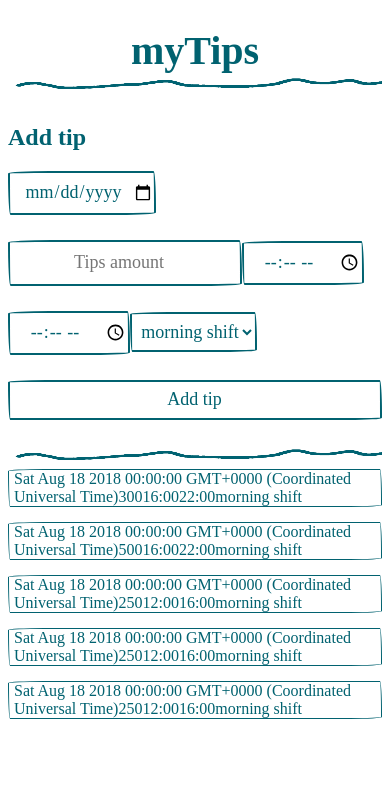
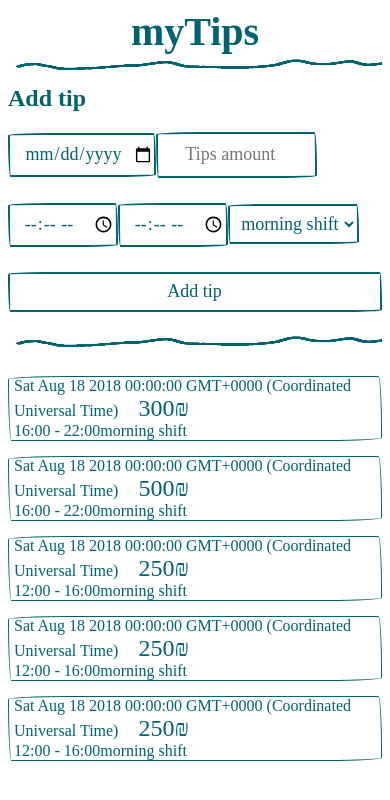
Before and after one commit to anton202/myTips, an Angular app: page / in a window 390 px wide. Shown: the top 800 px of the page. Built offline with nearby package versions, Linux system fonts and the light colour scheme; a web font is replaced by a local one.

Commit message:
did compoent comunication, add some styls

```diff
--- a/src/app/header/header.component.css
+++ b/src/app/header/header.component.css
@@ -19,5 +19,6 @@
         font-family: 'Gaegu', cursive;
         font-size: 40px;
         margin-bottom: 0;
+        margin-top: 0;
     }
 }
--- a/src/app/menu/my-tips/add-tip/add-tip.component.css
+++ b/src/app/menu/my-tips/add-tip/add-tip.component.css
@@ -32,6 +32,21 @@
       input[type="submit"]{
           display: block;
           width: 100%;
+          margin-bottom: 20px;
+      }
 
+      input[type="number"]{
+          width: 40%
       }
+
+      input[type="time"]{
+        width: 27%
+     }
+
+    select{
+        width: 35%;
     }
+
+
+
+    }
--- a/src/app/menu/my-tips/add-tip/add-tip.component.html
+++ b/src/app/menu/my-tips/add-tip/add-tip.component.html
@@ -1,6 +1,6 @@
 <div class="container">
-    <form action="">
-        <input type="date" placeholder="Date">
+    <form action="#">
+        <input type="date" placeholder="Date" #date>
         <input type="number" placeholder="Tips amount">
         <input type="time">
         <input type="time">
@@ -9,6 +9,6 @@
           <option value="middleShift">middle shift</option>
           <option value="eveningShift">evening shift</option>
         </select>
-        <input type="submit" value="Add tip">
+        <input type="submit" value="Add tip" (click)="addTip(date.value)">
     </form>
 </div>
--- a/src/app/menu/my-tips/add-tip/add-tip.component.ts
+++ b/src/app/menu/my-tips/add-tip/add-tip.component.ts
@@ -1,4 +1,4 @@
-import { Component, OnInit } from '@angular/core';
+import { Component, OnInit,EventEmitter, Output } from '@angular/core';
 
 @Component({
   selector: 'app-add-tip',
@@ -6,10 +6,14 @@ import { Component, OnInit } from '@angular/core';
   styleUrls: ['./add-tip.component.css']
 })
 export class AddTipComponent implements OnInit {
-
+  @Output() emDate = new EventEmitter<string>()
   constructor() { }
 
   ngOnInit() {
   }
 
+  addTip(newTip){
+    this.emDate.emit(newTip)
+  }
+
 }
--- a/src/app/menu/my-tips/my-tips.component.css
+++ b/src/app/menu/my-tips/my-tips.component.css
@@ -1,11 +1,16 @@
 @media screen and (min-width: 320px) and (max-width: 480px){
 .addTip{
-    margin-top: 30px;
+    margin-top: 10px;
+}
+
+h2{
+    margin-top: 0;
 }
 
 img{
     height: 20px;
     width: 100%;
+    margin-bottom: 20px;
 }
 
 input {
--- a/src/app/menu/my-tips/my-tips.component.html
+++ b/src/app/menu/my-tips/my-tips.component.html
@@ -1,7 +1,7 @@
 <div class="container">
   <div class="addTip">
     <h2>Add tip</h2>
-        <app-add-tip></app-add-tip>
+        <app-add-tip (emDate)="getDate($event)"></app-add-tip>
   </div>
  <img src="../../assets/line.jpg" alt="">
   <div>
--- a/src/app/menu/my-tips/my-tips.component.ts
+++ b/src/app/menu/my-tips/my-tips.component.ts
@@ -8,6 +8,7 @@ import { Tip } from './tip.model';
   styleUrls: ['./my-tips.component.css']
 })
 export class MyTipsComponent implements OnInit {
+  inputDate: any ;
   tips: Tip[] =  [new Tip(new Date(2018,7,18), 300, '16:00', '22:00', 'morning shift'),
   new Tip(new Date(2018,7,18), 500, '16:00', '22:00', 'morning shift'),
   new Tip(new Date(2018,7,18), 250, '12:00', '16:00', 'morning shift'),
@@ -15,8 +16,15 @@ export class MyTipsComponent implements OnInit {
   new Tip(new Date(2018,7,18), 250, '12:00', '16:00', 'morning shift')];
 
   constructor() { }
+
   ngOnInit() {
   }
 
+  getDate(date){
+    this.inputDate = date;
+    console.log(date)
+    this.tips.unshift(new Tip(this.inputDate, 300, '16:00', '22:00', 'morning shift'));
+    console.log(this.tips);
+  }
 
 }
--- a/src/app/menu/my-tips/new-tip/new-tip.component.css
+++ b/src/app/menu/my-tips/new-tip/new-tip.component.css
@@ -7,4 +7,12 @@
   margin-bottom: 15px;
 }
 
+#tip{
+  font-size: 24px;
 }
+
+.topData > span {
+  margin-right: 20px;
+}
+
+}
--- a/src/app/menu/my-tips/new-tip/new-tip.component.html
+++ b/src/app/menu/my-tips/new-tip/new-tip.component.html
@@ -1,7 +1,9 @@
 <div class="container">
-    <span>{{tip.date}}</span>
-    <span>{{tip.amount}}</span>
-    <span>{{tip.startTime}}</span>
+  <div class="topData">
+      <span>{{tip.date}}</span>
+      <span id="tip">{{tip.amount}}&#x20AA;</span>
+  </div>
+    <span>{{tip.startTime}} - </span>
     <span>{{tip.endTime}}</span>
     <span>{{tip.shiftCategory}}</span>
   </div>
```
Also changed, not shown: 2 other files (tests, documents, lock files or other folders).
